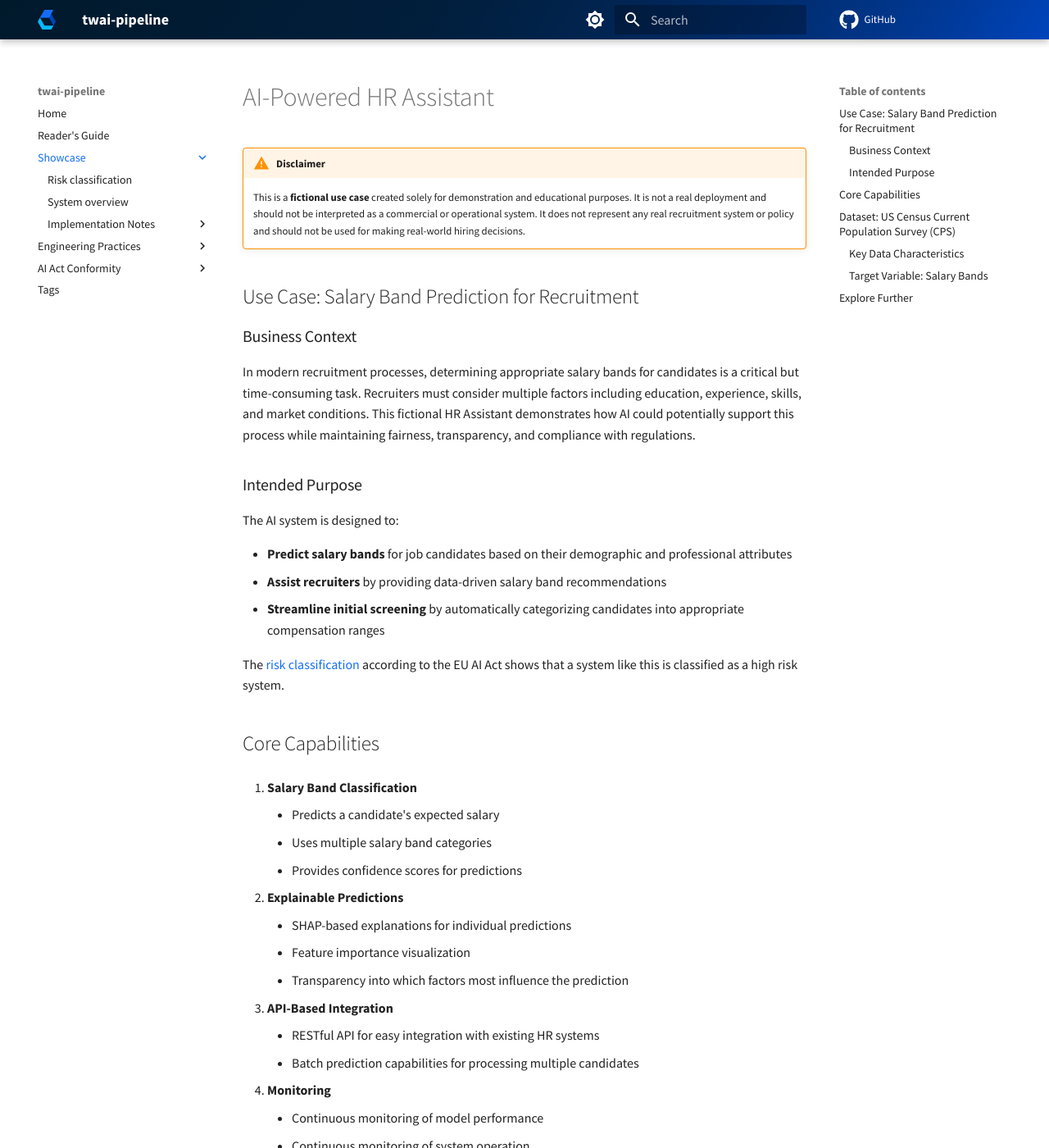
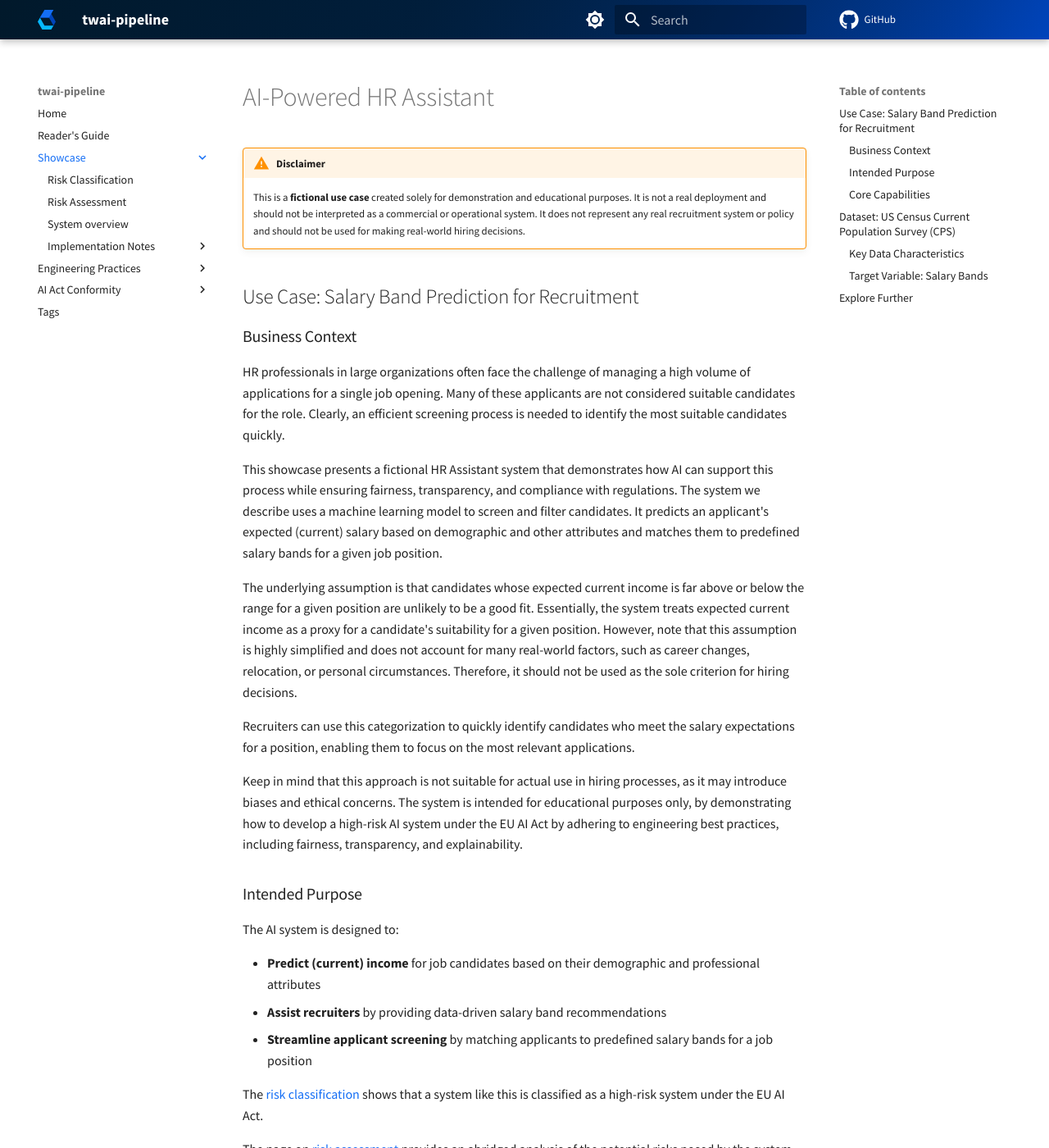
Before and after one commit to aai-institute/practical-ai-act, an MkDocs documentation site: the page built from docs/showcase/index.md, in a window 1280 px wide and 1400 px high. Shown: the whole window at 82% size. Built offline with MkDocs 1.6.1 and Material for MkDocs 9.7.7, drawn with Linux system fonts in a browser that asks for light colours; plug-ins that fetch from the network failed and are left out; comment, search, counter and statistics services are not loaded; the version menu is left out; some of the changed text lies outside the part shown.

Commit message:
docs: Refactor showcase risk classifcation/assessment pages

```diff
--- a/docs/showcase/index.md
+++ b/docs/showcase/index.md
@@ -1,74 +1,91 @@
 # AI-Powered HR Assistant
 
 !!! warning "Disclaimer"
+
     This is a **fictional use case** created solely for demonstration and educational purposes. It is not a real deployment and should not be interpreted as a commercial or operational system. It does not represent any real recruitment system or policy and should not be used for making real-world hiring decisions.
-
 
 ## Use Case: Salary Band Prediction for Recruitment
 
 ### Business Context
 
-In modern recruitment processes, determining appropriate salary bands for candidates is a critical but time-consuming task. Recruiters must consider multiple factors including education, experience, skills, and market conditions. This fictional HR Assistant demonstrates how AI could potentially support this process while maintaining fairness, transparency, and compliance with regulations.
+HR professionals in large organizations often face the challenge of managing a high volume of applications for a single job opening.
+Many of these applicants are not considered suitable candidates for the role.
+Clearly, an efficient screening process is needed to identify the most suitable candidates quickly.
+
+This showcase presents a fictional HR Assistant system that demonstrates how AI can support this process while ensuring fairness, transparency, and compliance with regulations.
+The system we describe uses a machine learning model to screen and filter candidates.
+It predicts an applicant's expected (current) salary based on demographic and other attributes and matches them to predefined salary bands for a given job position.
+
+The underlying assumption is that candidates whose expected current income is far above or below the range for a given position are unlikely to be a good fit.
+Essentially, the system treats expected current income as a proxy for a candidate's suitability for a given position.
+However, note that this assumption is highly simplified and does not account for many real-world factors, such as career changes, relocation, or personal circumstances.
+Therefore, it should not be used as the sole criterion for hiring decisions.
+
+Recruiters can use this categorization to quickly identify candidates who meet the salary expectations for a position, enabling them to focus on the most relevant applications.
+
+Keep in mind that this approach is not suitable for actual use in hiring processes, as it may introduce biases and ethical concerns.
+The system is intended for educational purposes only, by demonstrating how to develop a high-risk AI system under the EU AI Act by adhering to engineering best practices, including fairness, transparency, and explainability.
 
 ### Intended Purpose
 
 The AI system is designed to:
 
-- **Predict salary bands** for job candidates based on their demographic and professional attributes
-- **Assist recruiters** by providing data-driven salary band recommendations
-- **Streamline initial screening** by automatically categorizing candidates into appropriate compensation ranges
+-   **Predict (current) income** for job candidates based on their demographic and professional attributes
+-   **Assist recruiters** by providing data-driven salary band recommendations
+-   **Streamline applicant screening** by matching applicants to predefined salary bands for a job position
 
-The [risk classification](risk-classification.md) according to the EU AI Act shows that a system like this is classified as a high risk system.
+The [risk classification](risk-classification.md) shows that a system like this is classified as a high-risk system under the EU AI Act.
 
+The page on [risk assessment](risk-assessment.md) provides an abridged analysis of the potential risks posed by the system, and outlines mitigation strategies to address them.
 
-## Core Capabilities
+### Core Capabilities
 
-1. **Salary Band Classification**
-     - Predicts a candidate's expected salary
-     - Uses multiple salary band categories
-     - Provides confidence scores for predictions
+1. **Income Class Prediction**
+
+    - Predicts a candidate's likely current income
+    - Uses multiple income band categories
+    - Provides confidence scores for predictions
 
 2. **Explainable Predictions**
-     - SHAP-based explanations for individual predictions
-     - Feature importance visualization
-     - Transparency into which factors most influence the prediction
+
+    - SHAP-based explanations for individual predictions
+    - Feature importance visualization
+    - Transparency into which factors most influence the prediction
 
 3. **API-Based Integration**
-     - RESTful API for easy integration with existing HR systems
-     - Batch prediction capabilities for processing multiple candidates
+
+    - RESTful API for easy integration with existing HR systems
+    - Batch prediction capabilities for processing multiple candidates
 
 4. **Monitoring**
-     - Continuous monitoring of model performance
-     - Continuous monitoring of system operation
+    - Continuous monitoring of model performance
+    - Continuous monitoring of system operation
 
 There is a detailed [overview](system-overview.md) of the system's architecture.
-
 
 ## Dataset: US Census Current Population Survey (CPS)
 
 The model is trained on data from the **US Census Bureau's Current Population Survey**, specifically the 2024 version of the [Annual Social and Economic Supplement (ASEC)](https://www.census.gov/data/datasets/2024/demo/cps/cps-asec-2024.html) data.
 
-
 ### Key Data Characteristics
 
-- **Source**: Official US government census data (publicly available)
-- **Time Period**: Recent annual data (updated yearly)
-- **Sample Size**: Approximately 50,000 households
-
+-   **Source**: Official US government census data (publicly available)
+-   **Time Period**: Recent annual data (updated yearly)
+-   **Sample Size**: Approximately 50,000 households
 
 ### Target Variable: Salary Bands
 
 The model predicts configurable **salary bands** (e.g., <30K, 30-50K, 50-75K, 75-100K, >100K)
 rather than exact salaries.
 
-
 ## Explore Further
 
-- [System Architecture](system-overview.md) - Technical implementation details
-- [Risk Classification](risk-classification.md) - EU AI Act compliance analysis
-- [Code README](https://github.com/aai-institute/twai-pipeline/blob/main/README.md) - Setup and running instructions
+-   [Risk Classification](risk-classification.md) - EU AI Act compliance analysis
+-   [Risk Assessment](risk-assessment.md) - Detailed risk assessment report
+-   [System Overview](system-overview.md) - High-level overview of the system architecture
+-   [Code README](https://github.com/aai-institute/twai-pipeline/blob/main/README.md) - Setup and running instructions
 
 **Resources**:
 
-- [CPS ASEC Documentation](https://www.census.gov/data/datasets/2024/demo/cps/cps-asec-2024.html) - Official census documentation
-- [Retiring Adult: New Datasets for Fair Machine Learning](https://arxiv.org/pdf/2108.04884) - Discusses limitations of older datasets and introduces better alternatives
+-   [CPS ASEC Documentation](https://www.census.gov/data/datasets/2024/demo/cps/cps-asec-2024.html) - Official census documentation
+-   [Retiring Adult: New Datasets for Fair Machine Learning](https://arxiv.org/pdf/2108.04884) - Discusses limitations of older datasets and introduces better alternatives
--- a/mkdocs.yml
+++ b/mkdocs.yml
@@ -17,6 +17,7 @@ nav:
   - Showcase:
       - showcase/index.md
       - showcase/risk-classification.md
+      - showcase/risk-assessment.md
       - showcase/system-overview.md
       - Implementation Notes:
           - showcase/implementation-notes/index.md
@@ -64,6 +65,7 @@ plugins:
           "Engineering Practices",
           "Data Governance",
           "Reader's Guide",
+          "Showcase",
           "Home",
         ]
   - mkdocstrings:
```
Also changed, not shown: docs/conformity/index.md (+2 -0 lines), docs/conformity/risk-management-system.md (+2 -18 lines), docs/showcase/risk-assessment.md (added, +16 -0 lines), docs/showcase/risk-classification.md (+32 -24 lines).
